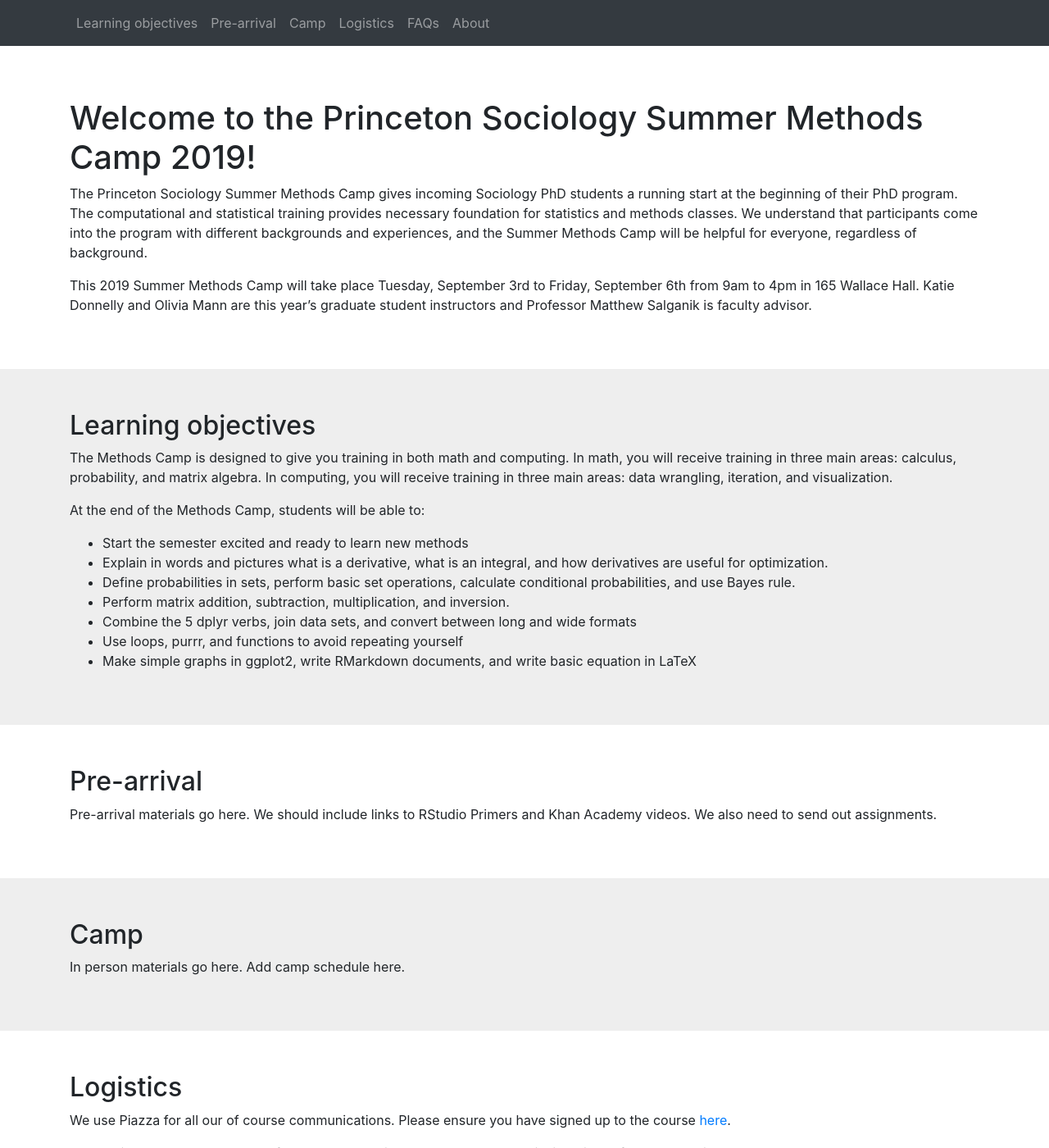
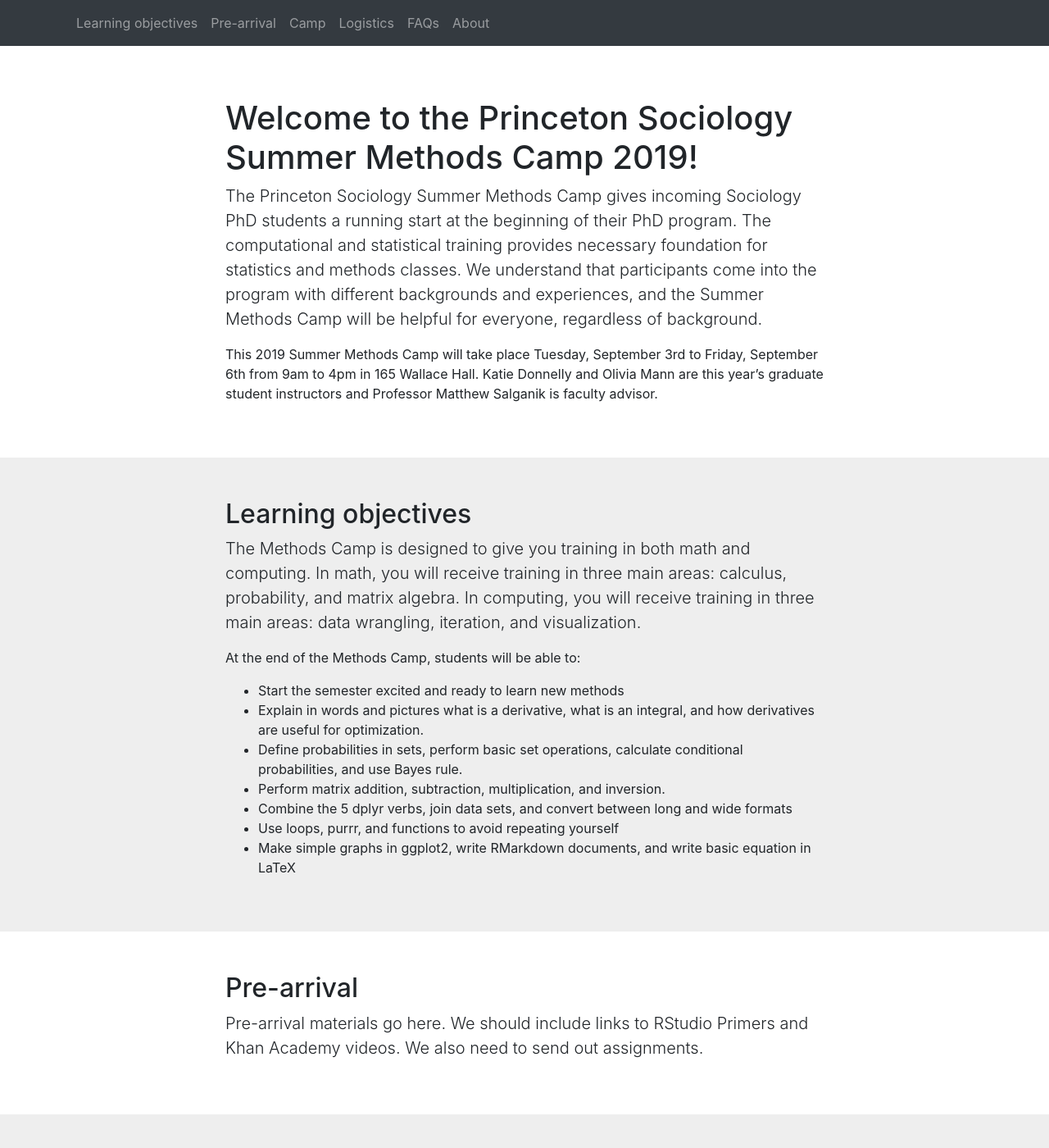
Before and after one commit to bstewart/princeton_methods_camp, a Jekyll site: the page built from index.md, in a window 1280 px wide and 1400 px high. Shown: the whole window at 82% size. Built offline with Jekyll 4.4.1, drawn with Linux system fonts in a browser that asks for light colours.

Commit message:
Styling fixes: reduce width + lead paragraph

```diff
--- a/_layouts/default.html
+++ b/_layouts/default.html
@@ -29,7 +29,11 @@
     <div class="sections">
       <section>
         <div class="container">
-          {{ content }}
+          <div class="row">
+            <div class="col-lg-8 mx-auto">
+              {{ content }}
+            </div>
+          </div>
         </div>
       </section>
 
@@ -37,8 +41,12 @@
         {% for section in page.sections %}
           <section>
             <div class="container">
-              {% capture section_content %}{% include_relative {{ section }}.md %}{% endcapture %}
-              {{ section_content | markdownify }}
+              <div class="row">
+                <div class="col-lg-8 mx-auto">
+                  {% capture section_content %}{% include_relative {{ section }}.md %}{% endcapture %}
+                  {{ section_content | markdownify }}
+                </div>
+              </div>
             </div>
           </section>
         {% endfor %}
--- a/assets/stylesheets/site.scss
+++ b/assets/stylesheets/site.scss
@@ -29,3 +29,9 @@
 	  background: #eee;
   }
 }
+
+section {
+  div > p:first-of-type {
+    @extend .lead;
+  }
+}
```
